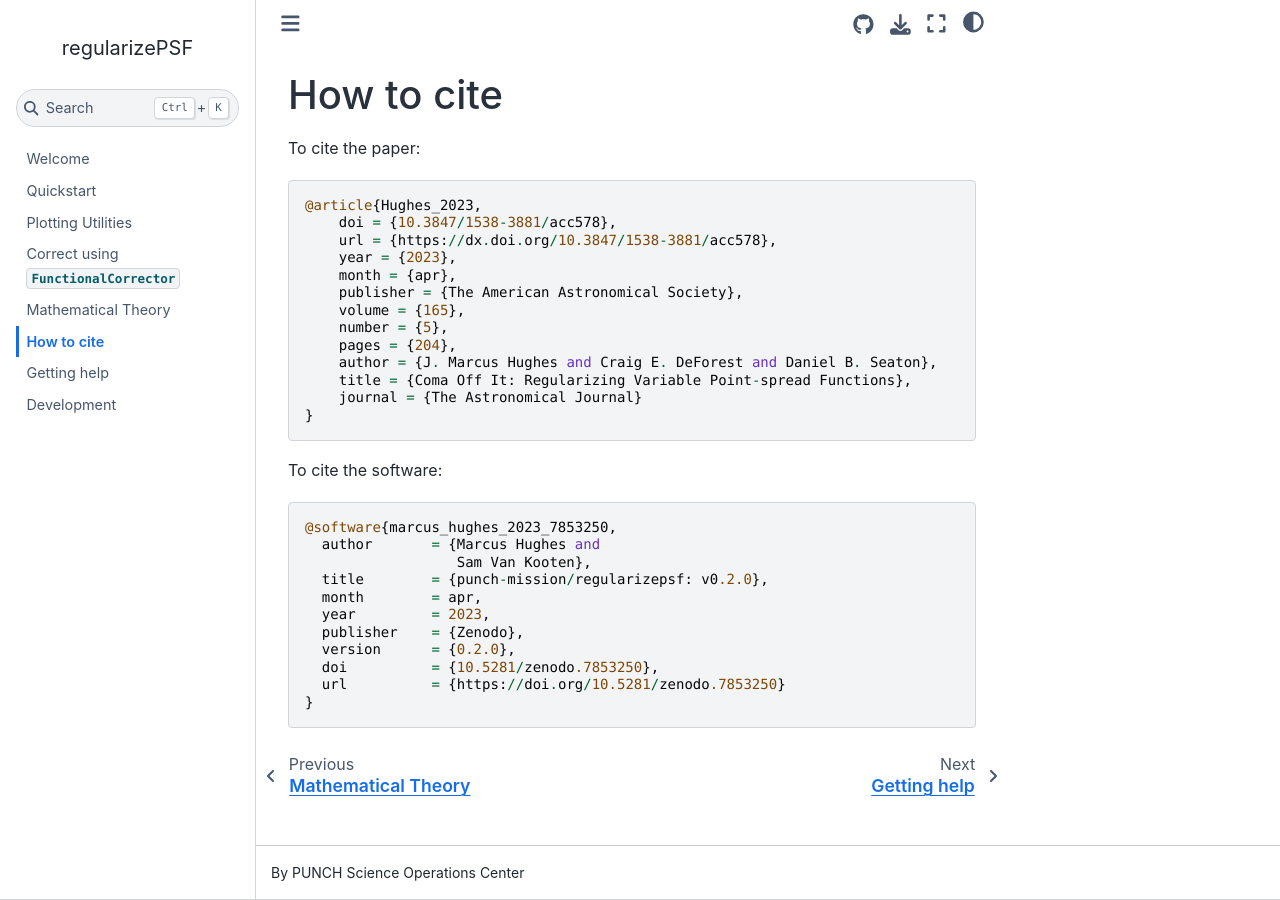
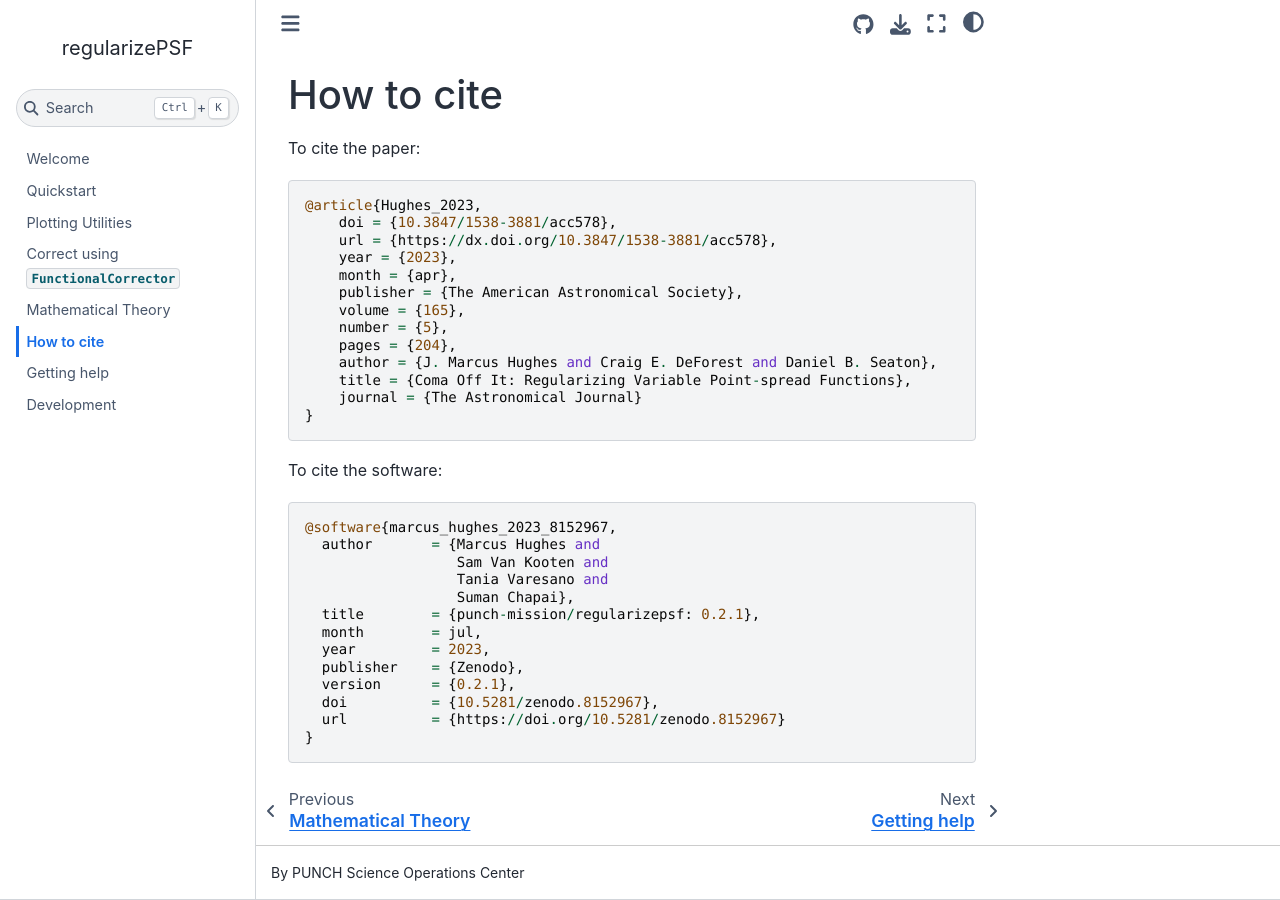
Before and after one commit to punch-mission/regularizepsf, a Jupyter Book: the page built from docs/cite.md, in a window 1280 px wide. Built offline with Jupyter Book 1.0.4 settings and Sphinx 7.4.7 and the Sphinx Book theme 1.1.4, drawn with Linux system fonts in a browser that asks for light colours; pages that are not in the unit, such as notebooks, are missing from menus.

Commit message:
Update cite.md

````diff
--- a/docs/cite.md
+++ b/docs/cite.md
@@ -20,15 +20,17 @@ To cite the paper:
 
 To cite the software:
 ```
-@software{marcus_hughes_2023_7853250,
+@software{marcus_hughes_2023_8152967,
   author       = {Marcus Hughes and
-                  Sam Van Kooten},
-  title        = {punch-mission/regularizepsf: v0.2.0},
-  month        = apr,
+                  Sam Van Kooten and
+                  Tania Varesano and
+                  Suman Chapai},
+  title        = {punch-mission/regularizepsf: 0.2.1},
+  month        = jul,
   year         = 2023,
   publisher    = {Zenodo},
-  version      = {0.2.0},
-  doi          = {10.5281/zenodo.7853250},
-  url          = {https://doi.org/10.5281/zenodo.7853250}
+  version      = {0.2.1},
+  doi          = {10.5281/zenodo.8152967},
+  url          = {https://doi.org/10.5281/zenodo.8152967}
 }
 ```
````
